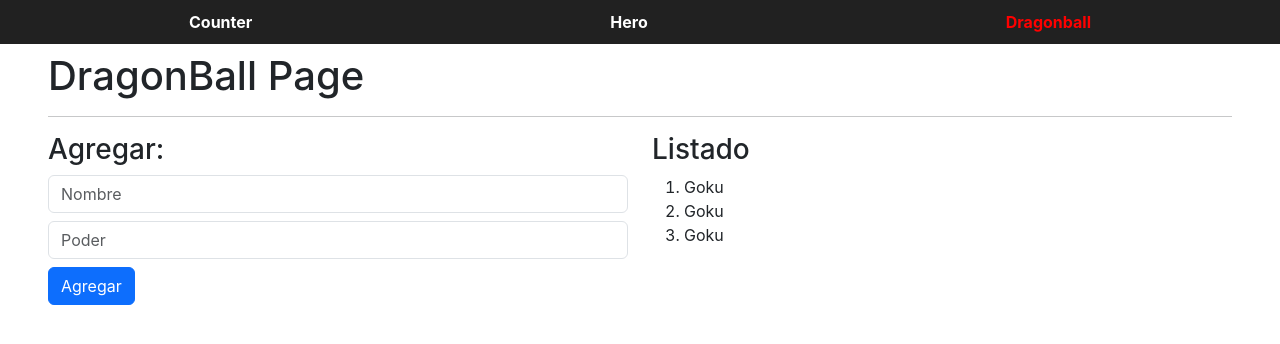
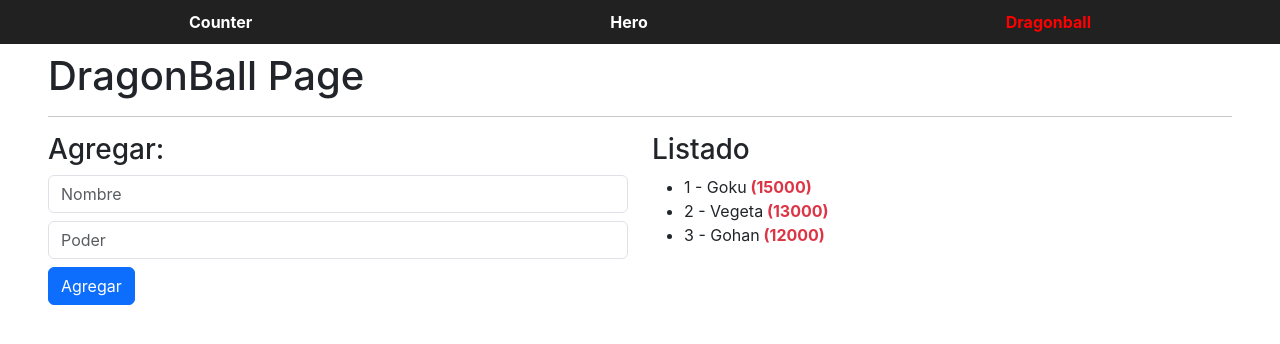
Before and after one commit to rafalejandrorh/AngularDevTalles, an Angular app in the folder 01-bases/: page /dragonball in a window 1280 px wide. Shown: the top 344 px of the page. Built offline with nearby package versions, Linux system fonts and the light colour scheme.

Commit message:
@for Elements Iteration

```diff
--- a/01-bases/src/app/pages/dragonball/dragonball-page.component.html
+++ b/01-bases/src/app/pages/dragonball/dragonball-page.component.html
@@ -13,10 +13,13 @@
 
     <div class="col-12 col-sm-6">
         <h3>Listado</h3>
-        <ol>
-            <li>Goku</li>
-            <li>Goku</li>
-            <li>Goku</li>
-        </ol>
+        <ul>
+            @for (character of characters(); track character.id; let idx = $index) {
+                <li>
+                    <span>{{ idx + 1 }} - {{ character.name }}</span>
+                    <strong class="text-danger"> ({{ character.power }})</strong>
+                </li>
+            }
+        </ul>
     </div>
 </section>
--- a/01-bases/src/app/pages/dragonball/dragonball-page.component.ts
+++ b/01-bases/src/app/pages/dragonball/dragonball-page.component.ts
@@ -1,4 +1,10 @@
-import { Component } from '@angular/core';
+import { Component, signal } from '@angular/core';
+
+interface Character {
+  id: number;
+  name: string;
+  power: number;
+}
 
 @Component({
   selector: 'app-dragonball',
@@ -8,4 +14,10 @@
 })
 export class DragonballPageComponent {
 
+  characters = signal<Character[]>([
+    { id: 1, name: 'Goku', power: 15000 },
+    { id: 2, name: 'Vegeta', power: 13000 },
+    { id: 3, name: 'Gohan', power: 12000 }
+  ]);
+
 }
```
